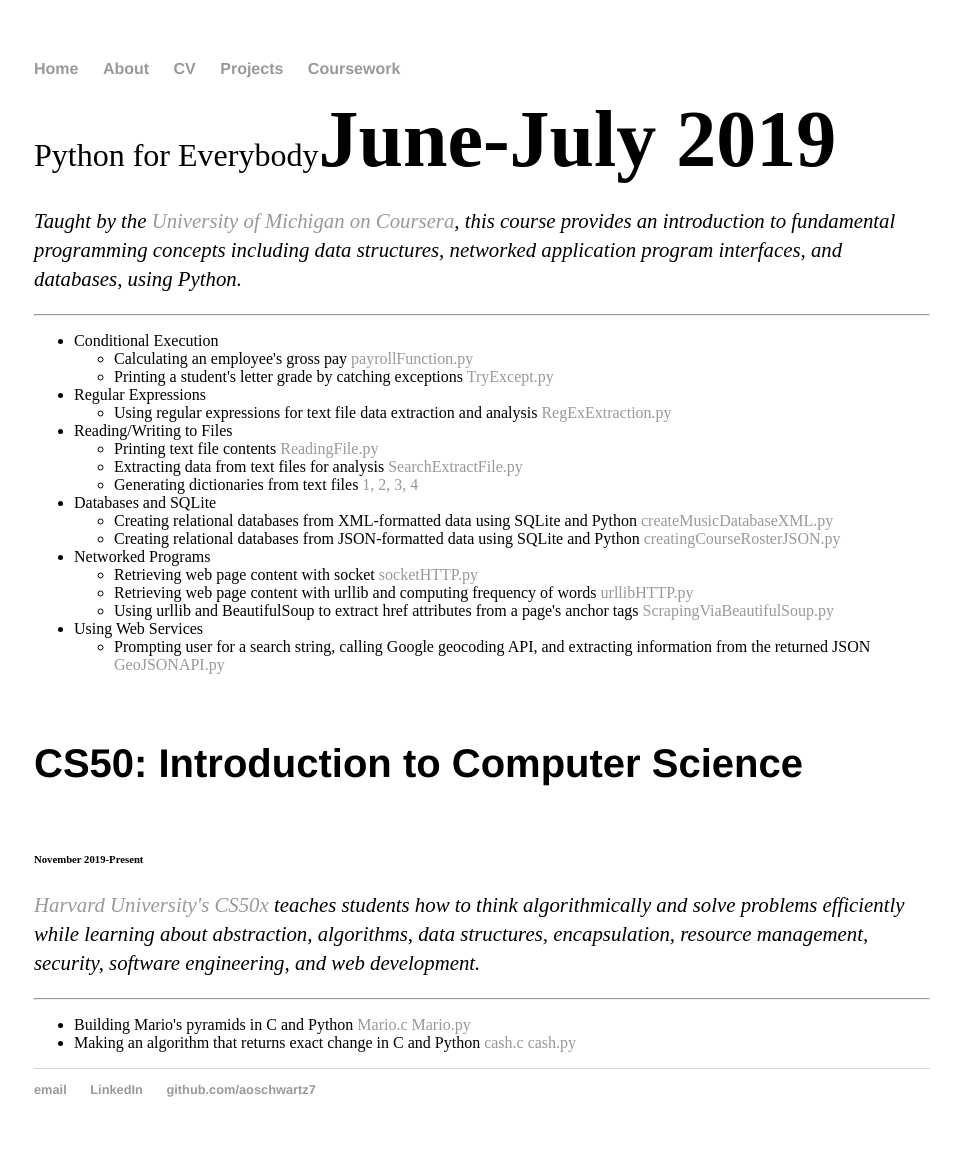
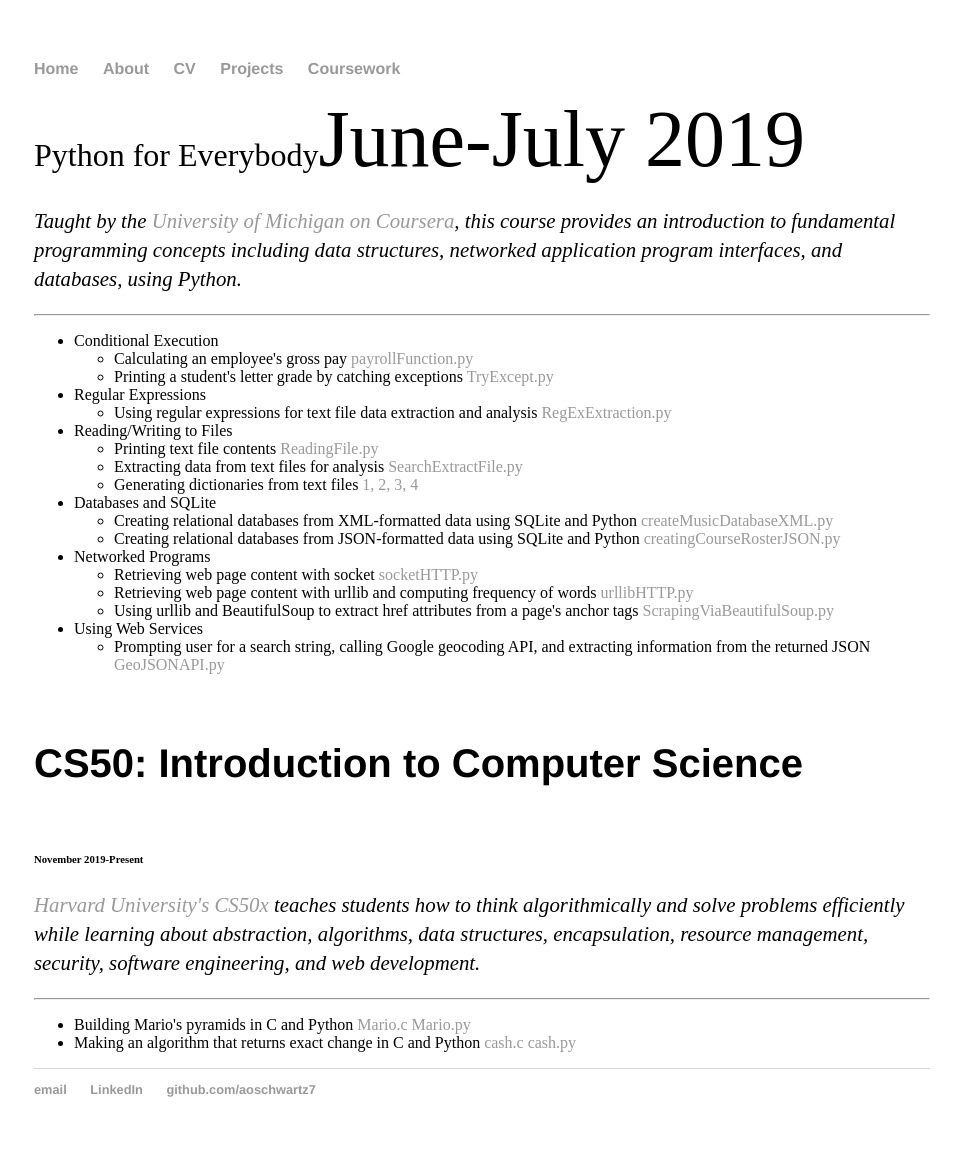
Before and after one commit to aoschwartz7/aoschwartz7.github.io, a Jekyll site: the page built from site/coursework1.html, in a window 1280 px wide. Shown: the whole page, without its empty margins (158-1119 px from the left). Built offline with Jekyll 4.4.1, drawn with Linux system fonts in a browser that asks for light colours.

Commit message:
formatting

```diff
--- a/css/main.css
+++ b/css/main.css
@@ -46,7 +46,7 @@
   font-family:'Helvetica', 'Arial', 'Sans-Serif';
 }
 span { font-size: 2em; }
-span b { font-size: 2.5em; }
+span c { font-size: 2.5em; }
 p {
     font-size: 1.3em;
     line-height: 1.4em;
--- a/site/coursework1.html
+++ b/site/coursework1.html
@@ -2,7 +2,7 @@
 layout: default
 title: Alec
 ---
-<span>Python for Everybody<b>June-July 2019</b></span>
+<span>Python for Everybody<c>June-July 2019</c></span>
 
 <p><em>Taught by the <a href="https://www.coursera.org/specializations/python">
       University of Michigan on Coursera</a>, this course provides an introduction to
```
